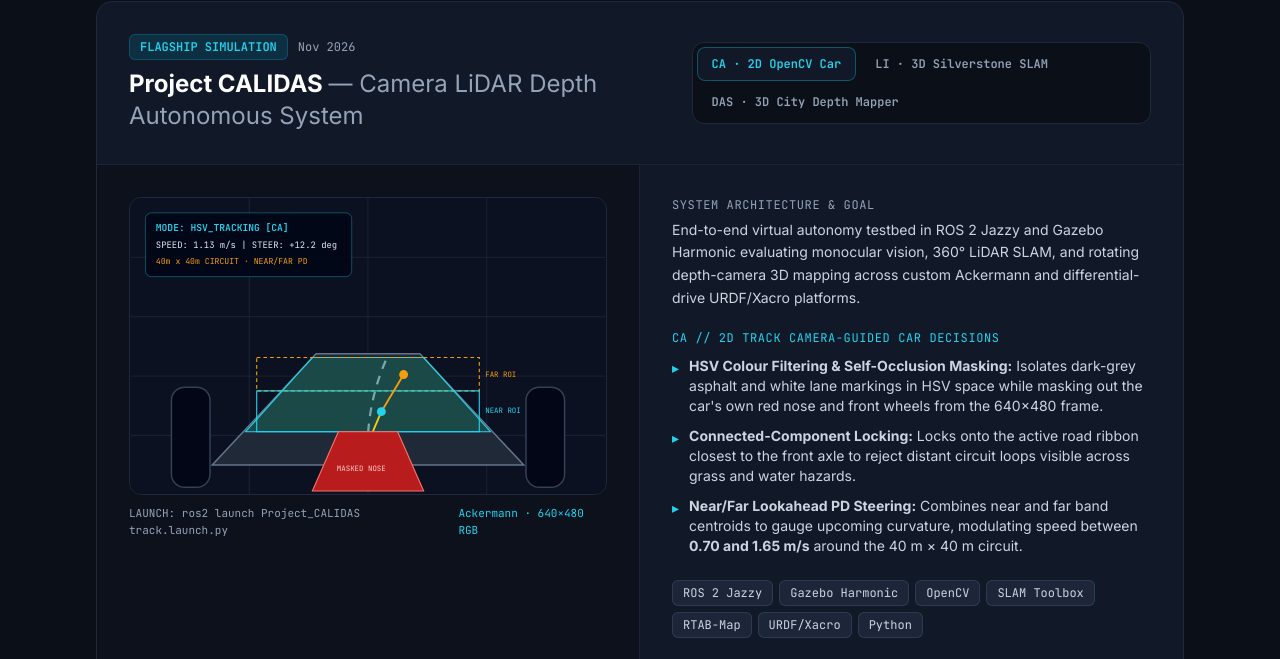
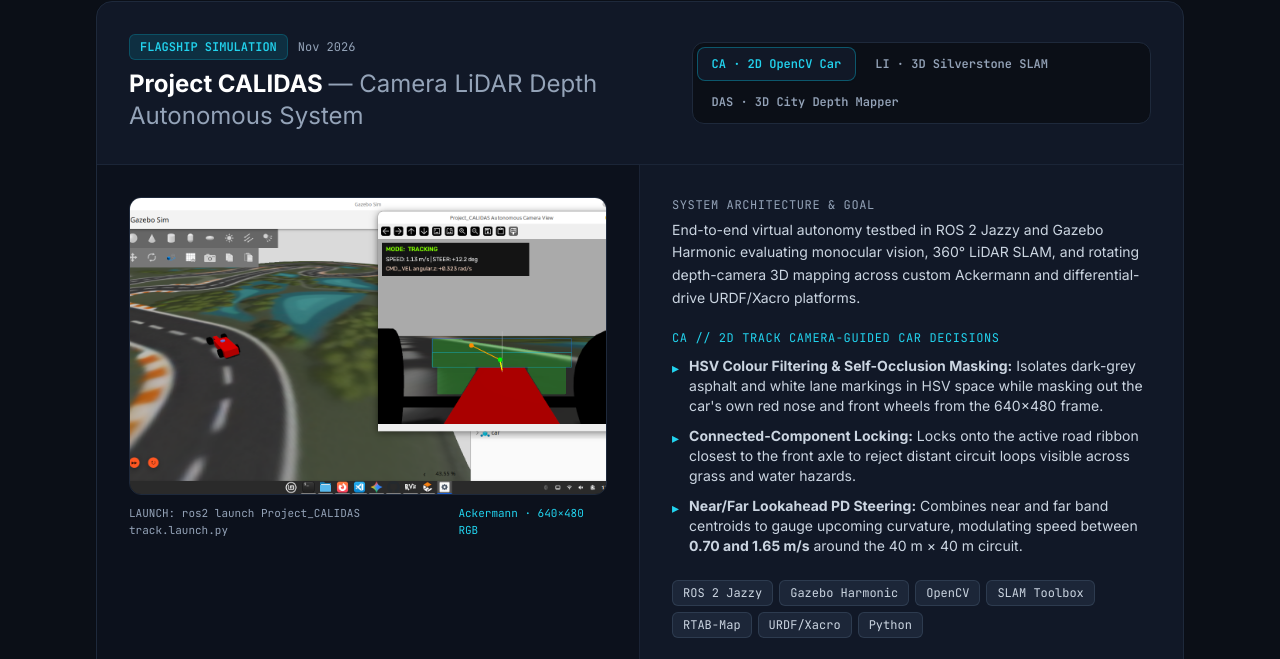
Before and after one commit to balaji-vm-official/balaji-vm-official.github.io, a plain HTML site: page index.html in a window 1280 px wide. Shown: the part 900-1559 px from the top of the page. Drawn offline with nearby package versions, Linux system fonts and the light colour scheme.

Commit message:
Update image source from JPG to PNG

```diff
--- a/index.html
+++ b/index.html
@@ -364,13 +364,13 @@
                 <!--
                   =============================================================
                   ASSET SLOT: Project CALIDAS - CA (2D Track OpenCV Screenshot)
-                  Drop your screenshot at: assets/calidas_track.jpg
+                  Drop your screenshot at: assets/calidas_track.png
                   (Or replace <img> with <video autoplay loop muted playsinline src="assets/calidas_track.mp4">)
                   If the file is missing, the inline SVG diagram below renders automatically.
                   =============================================================
                 -->
                 <img
-                  src="assets/calidas_track.jpg"
+                  src="assets/calidas_track.png"
                   alt="Project CALIDAS 2D Track OpenCV HSV lane-following HUD and Gazebo simulation"
                   class="w-full h-full object-cover"
                   onerror="this.classList.add('hidden'); this.nextElementSibling.classList.remove('hidden');"
```
